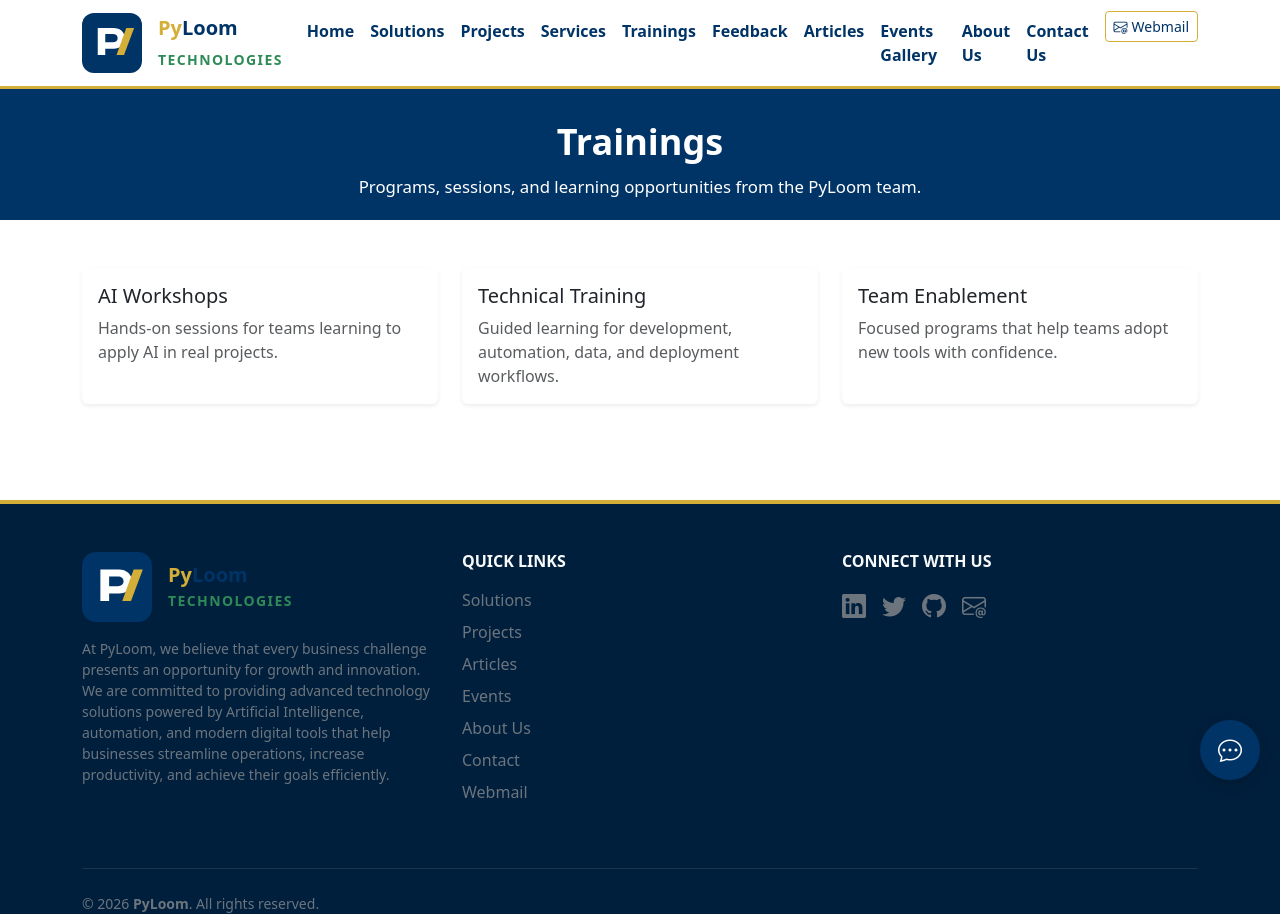
After one commit to RishiAryal24/pyloom, a Django app: template templates/frontend/trainings.html in a window 1280 px wide. The commit adds this page. Run offline with Django 4.2, Linux system fonts and the light colour scheme; the template is opened without the code that fills it, so the values that code supplies are empty.

Commit message:
Nav menu added

```diff
--- a/admin_dashboard/urls.py
+++ b/admin_dashboard/urls.py
@@ -1,6 +1,5 @@
 # admin_dashboard/urls.py
 from django.urls import path
-from django.contrib import admin
 from . import views
 
 urlpatterns = [
@@ -37,7 +36,4 @@ urlpatterns = [
 
     # Settings
     path('settings/', views.site_settings, name='admin_settings'),
-
-    # Default admin route
-    path('admin/', admin.site.urls),
 ]
--- a/core/forms.py
+++ b/core/forms.py
@@ -104,7 +104,6 @@ class FeedbackForm(forms.ModelForm):
             'company',
             'rating',
             'comment',
-            'avatar',
             Submit('submit', 'Submit Feedback', css_class='btn btn-primary w-100 mt-3')
         )
 # Newsletter Form
--- a/core/urls.py
+++ b/core/urls.py
@@ -13,6 +13,8 @@ urlpatterns = [
     path('about/', views.about, name='about'),
     path('solutions/', views.solutions, name='solutions'),
     path('solutions/<slug:solution_slug>/', views.solution_detail, name='solution_detail'),
+    path('services/', views.services, name='services'),
+    path('trainings/', views.trainings, name='trainings'),
     path('contact/', views.contact, name='contact'),
     path('events/', views.events, name='events'),
     path('events/<slug:slug>/', views.event_detail, name='event_detail'),
--- a/templates/_partials/_navbar.html
+++ b/templates/_partials/_navbar.html
@@ -34,6 +34,12 @@
                     <a class="nav-link {% if request.resolver_match.url_name == 'projects' %}active{% endif %}" href="{% url 'core:projects' %}">Projects</a>
                 </li>
                 <li class="nav-item">
+                    <a class="nav-link {% if request.resolver_match.url_name == 'services' %}active{% endif %}" href="{% url 'core:services' %}">Services</a>
+                </li>
+                <li class="nav-item">
+                    <a class="nav-link {% if request.resolver_match.url_name == 'trainings' %}active{% endif %}" href="{% url 'core:trainings' %}">Trainings</a>
+                </li>
+                <li class="nav-item">
                     <a class="nav-link {% if request.resolver_match.url_name == 'user_feedback' %}active{% endif %}" href="{% url 'core:user_feedback' %}">Feedback</a>
                 </li>
                 <li class="nav-item">
--- /dev/null
+++ b/templates/frontend/trainings.html
@@ -0,0 +1,66 @@
+{% extends 'base.html' %}
+
+{% block title %}Trainings - {{ settings.site_name|default:"PyLoom" }}{% endblock %}
+
+{% block content %}
+<section class="page-header-compact bg-primary text-white">
+    <div class="container">
+        <div class="row">
+            <div class="col-lg-8 mx-auto text-center">
+                <h1 class="display-4 fw-bold mb-3">Trainings</h1>
+                <p class="lead">Programs, sessions, and learning opportunities from the PyLoom team.</p>
+            </div>
+        </div>
+    </div>
+</section>
+
+<section class="py-5">
+    <div class="container">
+        <div class="row g-4">
+            <div class="col-md-6 col-lg-4">
+                <div class="card h-100 shadow-sm border-0">
+                    <div class="card-body">
+                        <h3 class="h5">AI Workshops</h3>
+                        <p class="text-muted mb-0">Hands-on sessions for teams learning to apply AI in real projects.</p>
+                    </div>
+                </div>
+            </div>
+            <div class="col-md-6 col-lg-4">
+                <div class="card h-100 shadow-sm border-0">
+                    <div class="card-body">
+                        <h3 class="h5">Technical Training</h3>
+                        <p class="text-muted mb-0">Guided learning for development, automation, data, and deployment workflows.</p>
+                    </div>
+                </div>
+            </div>
+            <div class="col-md-6 col-lg-4">
+                <div class="card h-100 shadow-sm border-0">
+                    <div class="card-body">
+                        <h3 class="h5">Team Enablement</h3>
+                        <p class="text-muted mb-0">Focused programs that help teams adopt new tools with confidence.</p>
+                    </div>
+                </div>
+            </div>
+        </div>
+
+        {% if upcoming_events %}
+        <div class="mt-5">
+            <h2 class="h3 mb-4">Upcoming Sessions</h2>
+            <div class="row g-4">
+                {% for event in upcoming_events %}
+                <div class="col-md-6 col-lg-4">
+                    <a class="card h-100 shadow-sm border-0 text-decoration-none text-dark" href="{% url 'core:event_detail' event.slug %}">
+                        <div class="card-body">
+                            <h3 class="h5">{{ event.title }}</h3>
+                            <p class="text-muted mb-2">{{ event.date|date:"M d, Y" }} at {{ event.time|time:"g:i A" }}</p>
+                            <p class="text-muted mb-0">{{ event.description|striptags|truncatewords:18 }}</p>
+                        </div>
+                    </a>
+                </div>
+                {% endfor %}
+            </div>
+        </div>
+        {% endif %}
+    </div>
+</section>
+{% endblock %}
```
Also changed, not shown: admin_dashboard/views.py (+4 -7 lines), core/views.py (+42 -20 lines), templates/frontend/services.html (added, +65 -0 lines), 2 other files.
